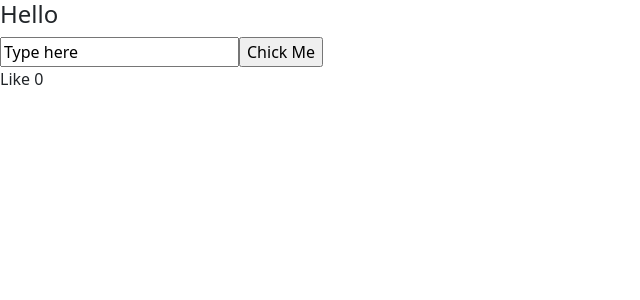
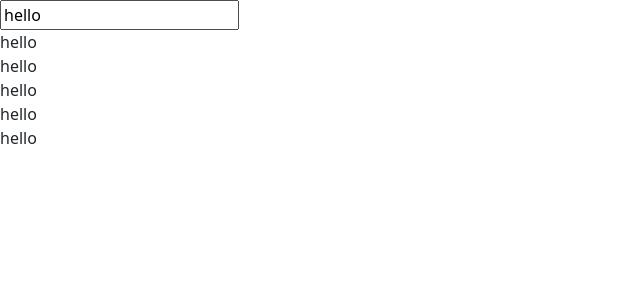
Before and after one commit to Saurabh-0102/React, a React (Create React App) app: page / in a window 1280 px wide. Shown: the top 300 px of the page, without its empty margins (0-640 px from the left). Built offline with nearby package versions, Linux system fonts and the light colour scheme.

Commit message:
single message

```diff
--- a/src/App.js
+++ b/src/App.js
@@ -9,22 +9,24 @@ export default function App() {
 }
 
 function MyComponent() {
-  let [counter, setcounter] = useState(0);
 
-  const increment = () => {
-      counter = counter + 1;
+    let [message,setmessage] = useState("hello");
 
-      setcounter(counter);
-  };
+    const changemessage = (e) => {
 
-  return (
-    <div>
-      <h4>Hello</h4>
-      <input type="text" value="Type here" />
-      <input type="button" value="Chick Me" onClick={increment} />
-      <div>
-          Like {counter}
-      </div>
-    </div>
-  );
+        setmessage(e.target.value);
+
+    }
+
+    return(
+        <div>
+            <input type="text" value={message} onChange={changemessage} />
+            {/* <input type="button" value={post} /> */}
+            <div>{message}</div>
+            <div>{message}</div>
+            <div>{message}</div>
+            <div>{message}</div>
+            <div>{message }</div>
+        </div>
+    )
 }
```
